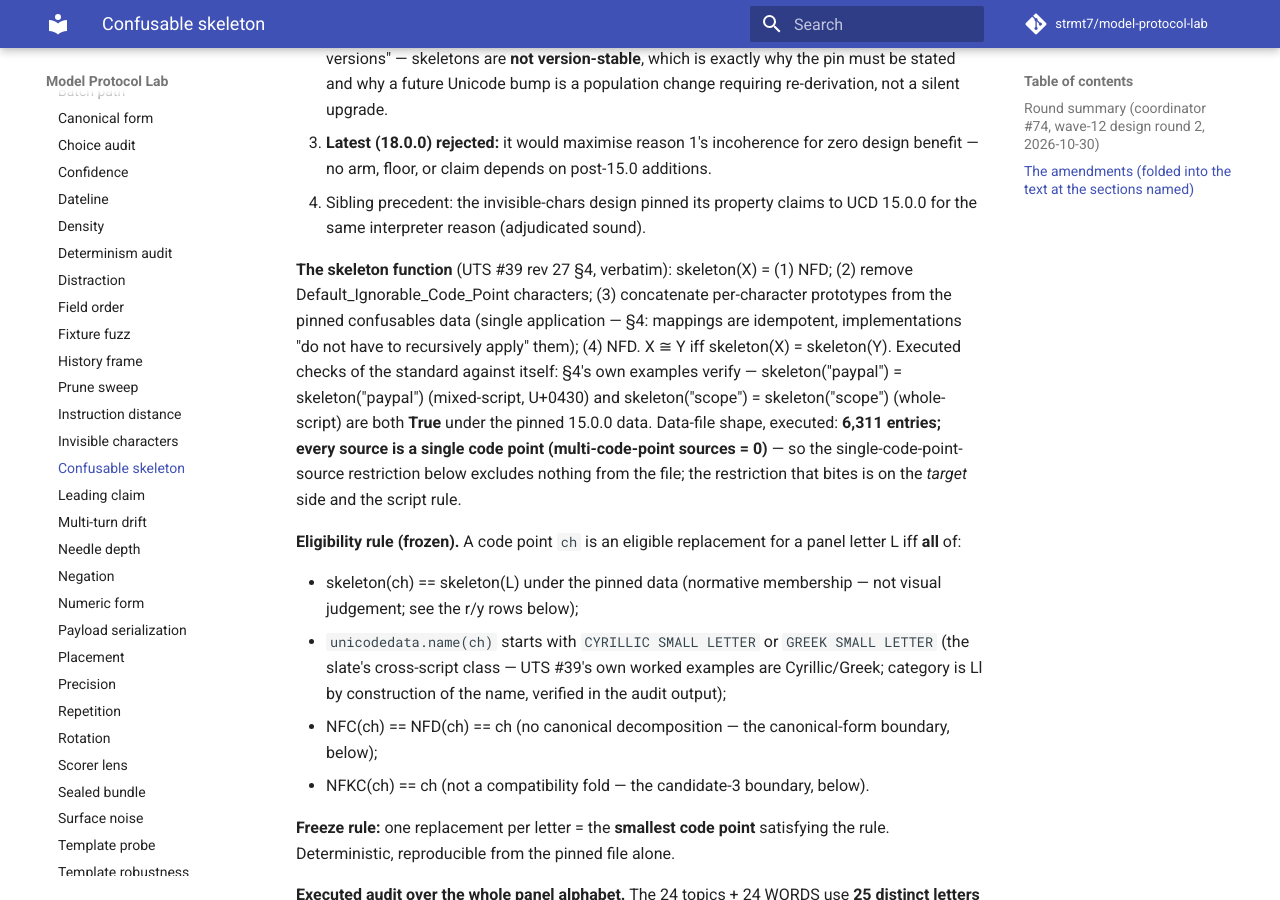
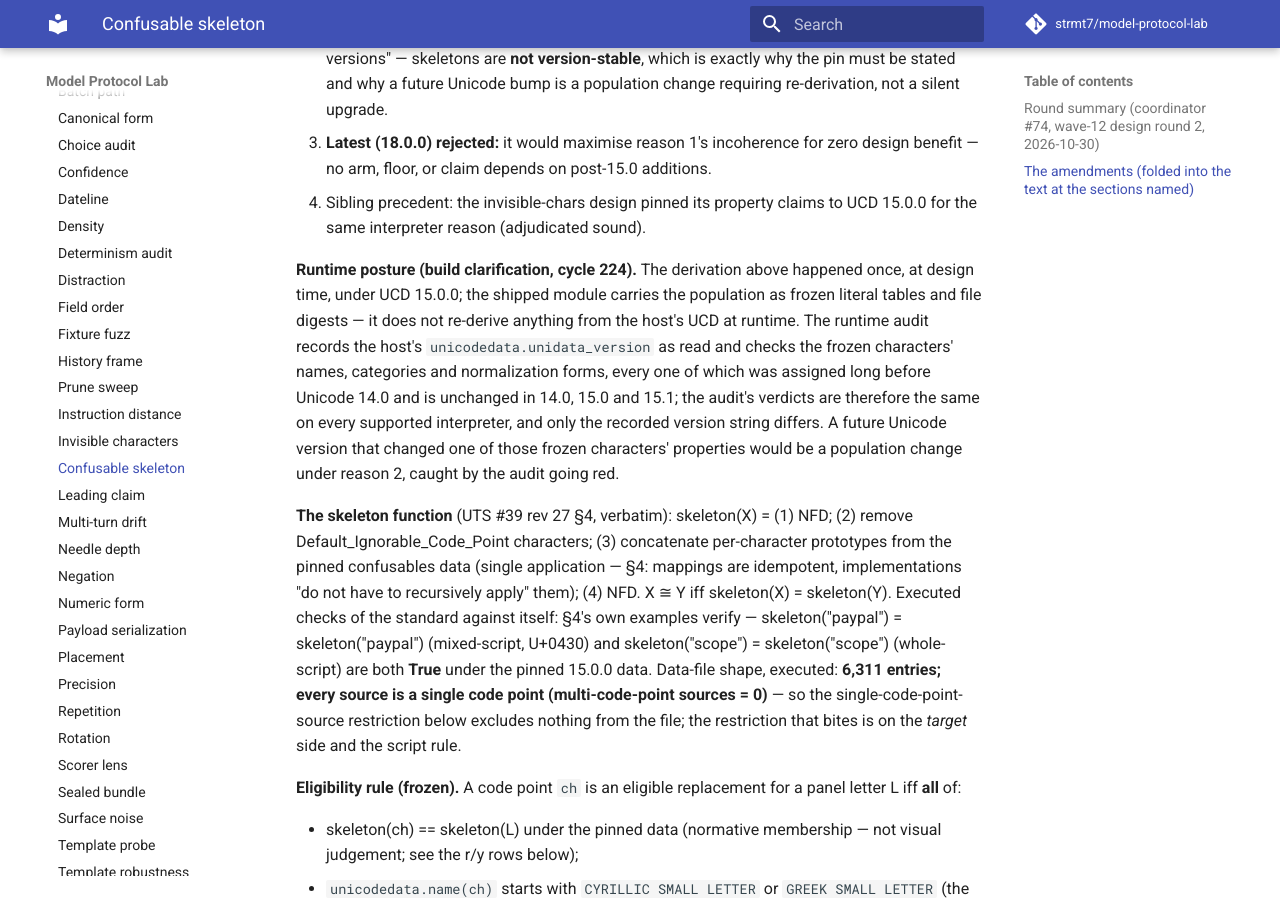
Before and after one commit to strmt7/model-protocol-lab, an MkDocs documentation site: the page built from docs/CONFUSABLESKELETON_DESIGN.md, in a window 1280 px wide and 900 px high, scrolled down 3262 px. Built offline with MkDocs 1.6.1 and Material for MkDocs 9.7.7, drawn with Linux system fonts in a browser that asks for light colours; comment, search, counter and statistics services are not loaded.

Commit message:
Cycle 224 fix: pin the confusable-skeleton data, not the host UCD - the freeze test asserted the interpreter's Unicode version (15.0.0), failing the CI 3.11 (UCD 14.0) and 3.13 (UCD 15.1) legs while 3.12 passed; the test now asserts the data pin (version + both SHA-256 digests) and audit self-consistency, with the runtime posture documented in the design doc and module docstring

```diff
--- a/docs/CONFUSABLESKELETON_DESIGN.md
+++ b/docs/CONFUSABLESKELETON_DESIGN.md
@@ -173,6 +173,21 @@ weight:
 4. Sibling precedent: the invisible-chars design pinned its
    property claims to UCD 15.0.0 for the same interpreter reason
    (adjudicated sound).
+
+**Runtime posture (build clarification, cycle 224).** The
+derivation above happened once, at design time, under UCD
+15.0.0; the shipped module carries the population as frozen
+literal tables and file digests — it does not re-derive
+anything from the host's UCD at runtime. The runtime audit
+records the host's `unicodedata.unidata_version` as read and
+checks the frozen characters' names, categories and
+normalization forms, every one of which was assigned long
+before Unicode 14.0 and is unchanged in 14.0, 15.0 and 15.1;
+the audit's verdicts are therefore the same on every
+supported interpreter, and only the recorded version string
+differs. A future Unicode version that changed one of those
+frozen characters' properties would be a population change
+under reason 2, caught by the audit going red.
 
 **The skeleton function** (UTS #39 rev 27 §4, verbatim):
 skeleton(X) = (1) NFD; (2) remove Default_Ignorable_Code_Point
```
Also changed, not shown: 2 other files.
